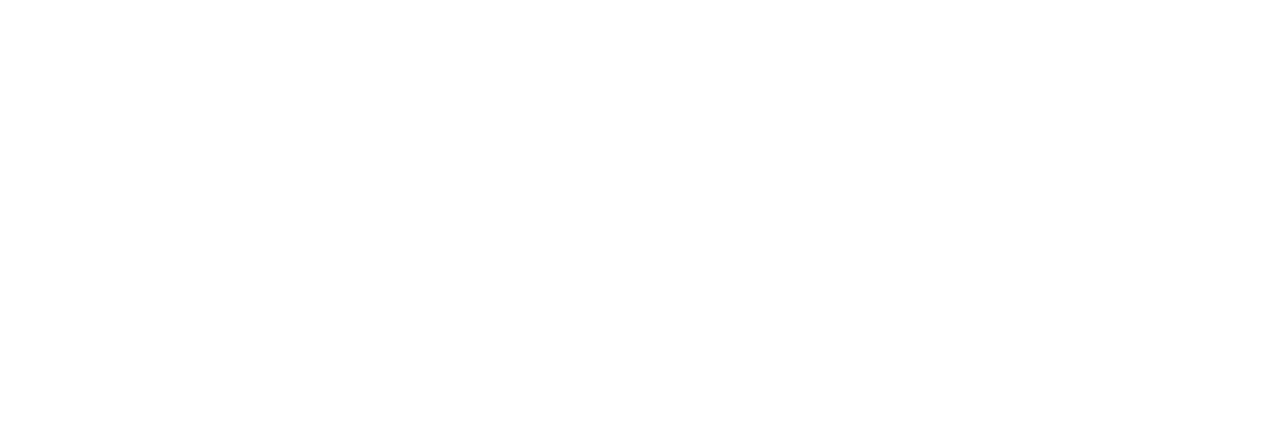
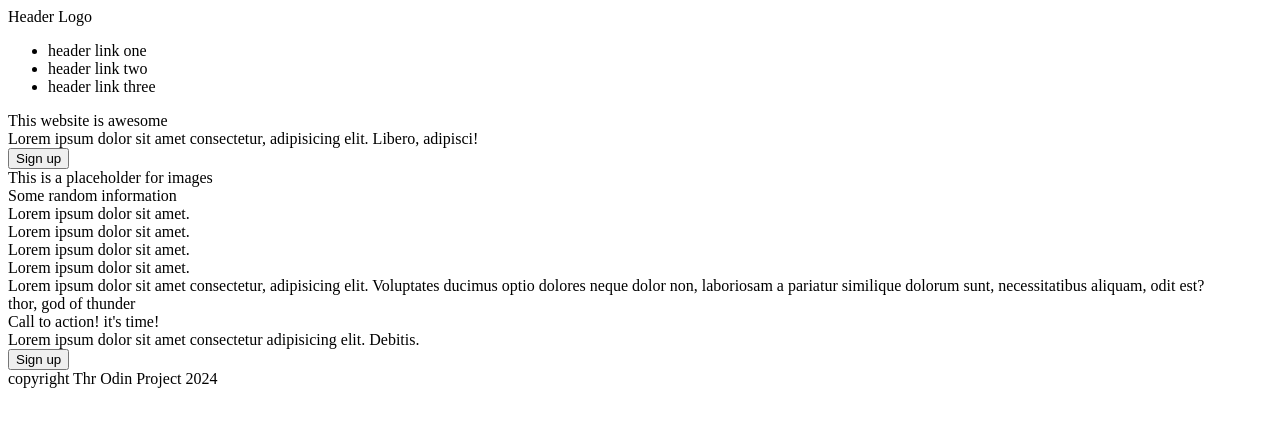
Before and after one commit to lidwan/project-lading-page, a plain HTML site: page index.html in a window 1280 px wide. Drawn offline with Linux system fonts and the light colour scheme.

Commit message:
completed html initial struture project landing page.

```diff
--- a/index.html
+++ b/index.html
@@ -7,6 +7,64 @@
     <link rel="stylesheet" href="styles.css">
 </head>
 <body>
-
+    <div class="sec1">
+        <div class="header">
+            <div class="header-logo">Header Logo</div>
+            <ul>
+                <li>header link one</li>
+                <li>header link two</li>
+                <li>header link three</li>
+            </ul>
+        </div>
+        <div class="awesome">
+            <div class="left-awesome">
+                <div class="sec1-title">This website is awesome</div>
+                <div class="sec1-disc">Lorem ipsum dolor sit amet consectetur, adipisicing elit. Libero, adipisci!</div>
+                <button class="header-signup-button">Sign up</button>
+            </div>
+            <div class="right-awesome">
+                <div>This is a placeholder for images</div>
+            </div>
+        </div>
+    </div>
+    <div class="sec2">
+        <div class="sec2-title">Some random information</div>
+        <div class="cards">
+            <div class="card">
+                <div class="scr"></div>
+                <div class="text">Lorem ipsum dolor sit amet.</div>
+            </div>
+            <div class="card">
+                <div class="scr"></div>
+                <div class="text">Lorem ipsum dolor sit amet.</div>
+            </div>
+            <div class="card">
+                <div class="scr"></div>
+                <div class="text">Lorem ipsum dolor sit amet.</div>
+            </div>
+            <div class="card">
+                <div class="scr"></div>
+                <div class="text">Lorem ipsum dolor sit amet.</div>
+            </div>
+        </div>
+    </div>
+    <div class="sec3">
+        <div class="quote">Lorem ipsum dolor sit amet consectetur, adipisicing elit. Voluptates ducimus optio dolores neque dolor non, laboriosam a pariatur similique dolorum sunt, necessitatibus aliquam, odit est?</div>
+        <div class="quote-auth">thor, god of thunder</div>
+    </div>
+    <div class="sec4">
+        <div class="call-scr">
+            <div class="left-signup">
+                <div class="left-signup-title">Call to action! it's time!</div>
+                <div class="left-title-disc">Lorem ipsum dolor sit amet consectetur adipisicing elit. Debitis.</div>
+            </div>
+            <div class="right-signup">
+                <button class="sec4-signup-button">Sign up</button>
+            </div>
+        </div>
+    </div>
+    <div class="footer">
+        copyright Thr Odin Project 2024
+    </div>
 </body>
 </html>
```
